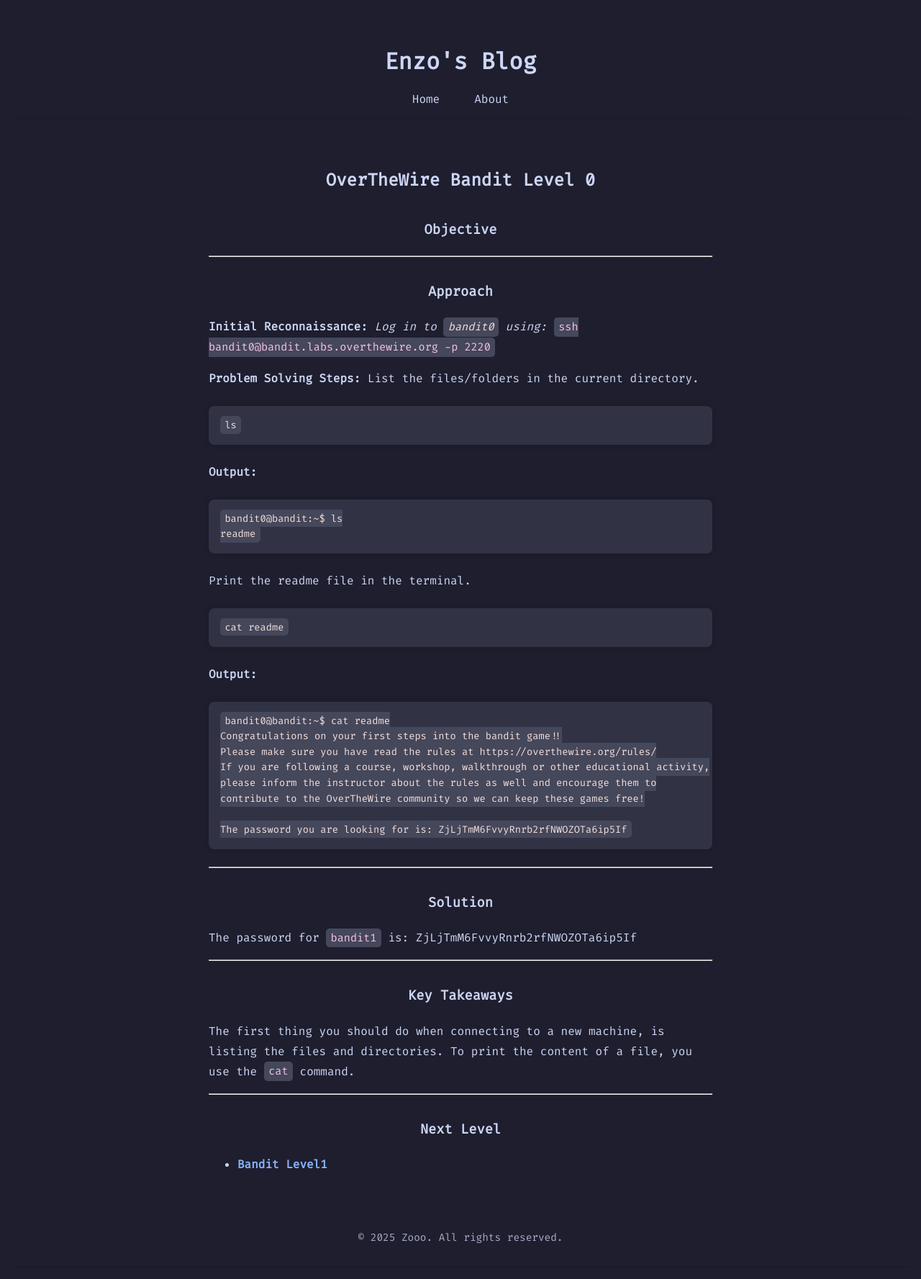
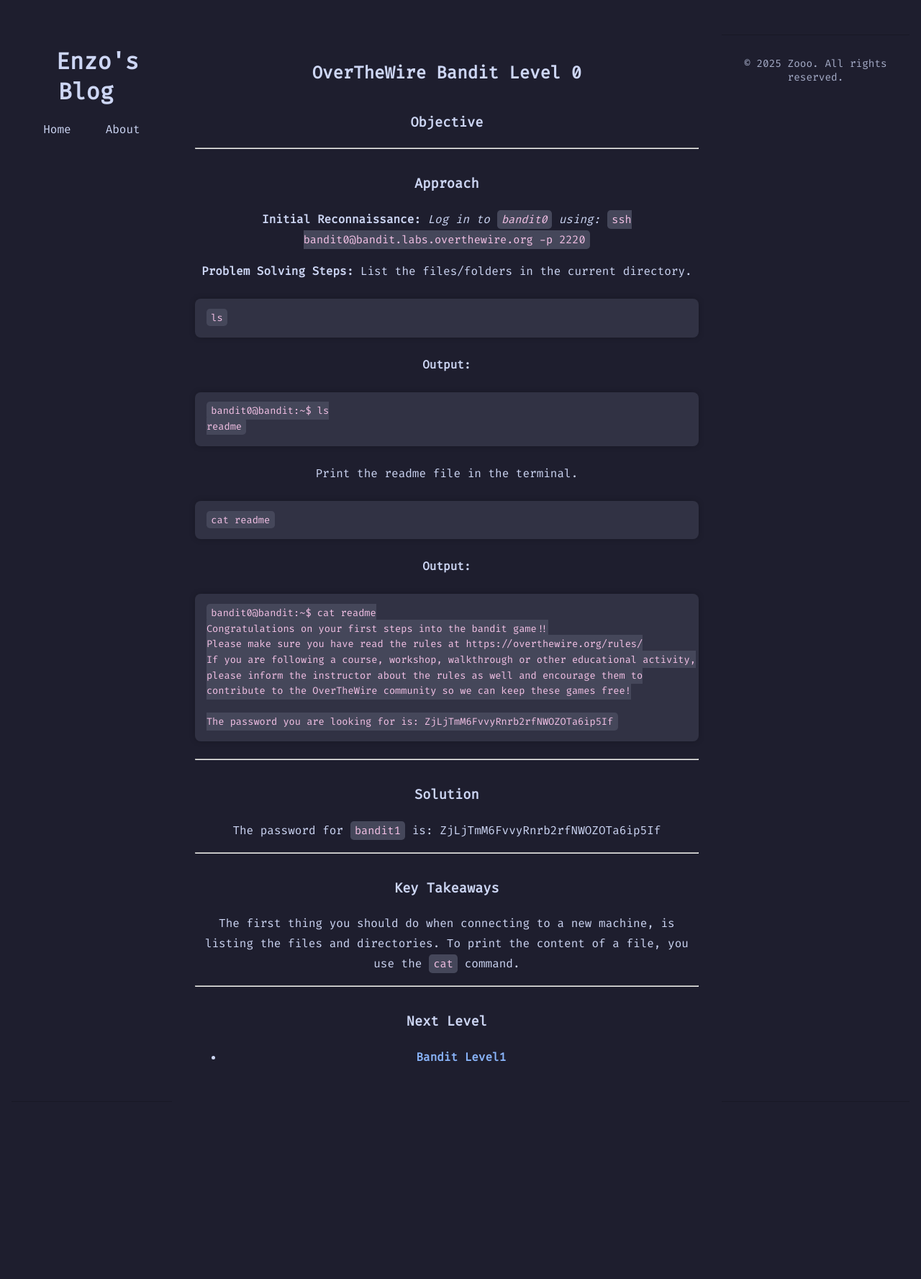
Before and after one commit to Enzo1612/Enzo1612.github.io, a Jekyll site: the page built from bandit/level1.md, in a window 1280 px wide. Shown: the whole page at 72% size. Built offline with Jekyll 4.4.1, drawn with Linux system fonts in a browser that asks for light colours; after the commit the page ends 1547 px from its top, so only the background shows below that.

Commit message:
fix css file to center header and footer

```diff
--- a/assets/css/main.css
+++ b/assets/css/main.css
@@ -14,16 +14,17 @@ body {
   font-family: 'Fira Code', monospace;
   margin: 0;
   padding: 1rem;
+  display: flex;
+  justify-content: center;
 }
 
 main {
   max-width: 700px;
-  margin: 0 auto;
   padding: 2rem;
   line-height: 1.75;
-  text-align: left; /* optional: use 'center' if you want everything dead-centered */
+  text-align: center;
+  width: 100%;
 }
-
 
 a {
   color: var(--accent);
@@ -35,17 +36,9 @@ a:hover {
 }
 
 header, footer {
+  text-align: center;
   padding: 1rem 0;
   border-bottom: 1px solid var(--mantle);
-  text-align: center;
-  padding: 1rem 0;
-}
-
-
-header a, footer a {
-  margin: 0 1rem;
-  text-decoration: none;
-  color: #cdd6f4;
 }
 
 header nav {
@@ -55,13 +48,22 @@ header nav {
   gap: 1rem;
 }
 
+header a, footer a {
+  margin: 0 1rem;
+  text-decoration: none;
+  color: var(--text);
+}
+
 footer {
   font-size: 0.9rem;
-  color: #a6adc8;
+  color: var(--subtext);
+  border-top: 1px solid var(--mantle);
+  margin-top: 2rem;
 }
 
+/* Code block (multiline) */
 pre {
-  background-color: #313244; /* subtle Catppuccin base tone */
+  background-color: #313244;
   color: #cdd6f4;
   padding: 1rem;
   overflow-x: auto;
@@ -70,32 +72,42 @@ pre {
   line-height: 1.5;
   margin: 1.5rem 0;
   font-family: 'Fira Code', monospace;
-  box-shadow: 0 0 0.5rem rgba(0,0,0,0.2);
+  box-shadow: 0 0 0.5rem rgba(0, 0, 0, 0.2);
+  text-align: left;
 }
 
+/* Inline code */
 code {
   background-color: #45475a;
-  color: #f5e0dc;
+  color: #f5c2e7;
   padding: 0.2rem 0.4rem;
   border-radius: 0.3rem;
   font-family: 'Fira Code', monospace;
   font-size: 0.95em;
 }
 
-/* inline code shouldn't look like a mini pre block */
-p > code, li > code {
-  font-size: 0.95em;
+/* Inline code in paragraphs/lists */
+p > code,
+li > code {
   background-color: #45475a;
   color: #f5c2e7;
+  font-size: 0.95em;
 }
 
+/* Image centering */
 img {
   display: block;
   margin: 2rem auto;
   max-width: 100%;
 }
 
+/* Centered headers */
 h1, h2, h3, h4, h5, h6 {
   text-align: center;
   margin-top: 2rem;
 }
+
+/* Center paragraphs by default */
+p, ul, ol {
+  text-align: center;
+}
```
